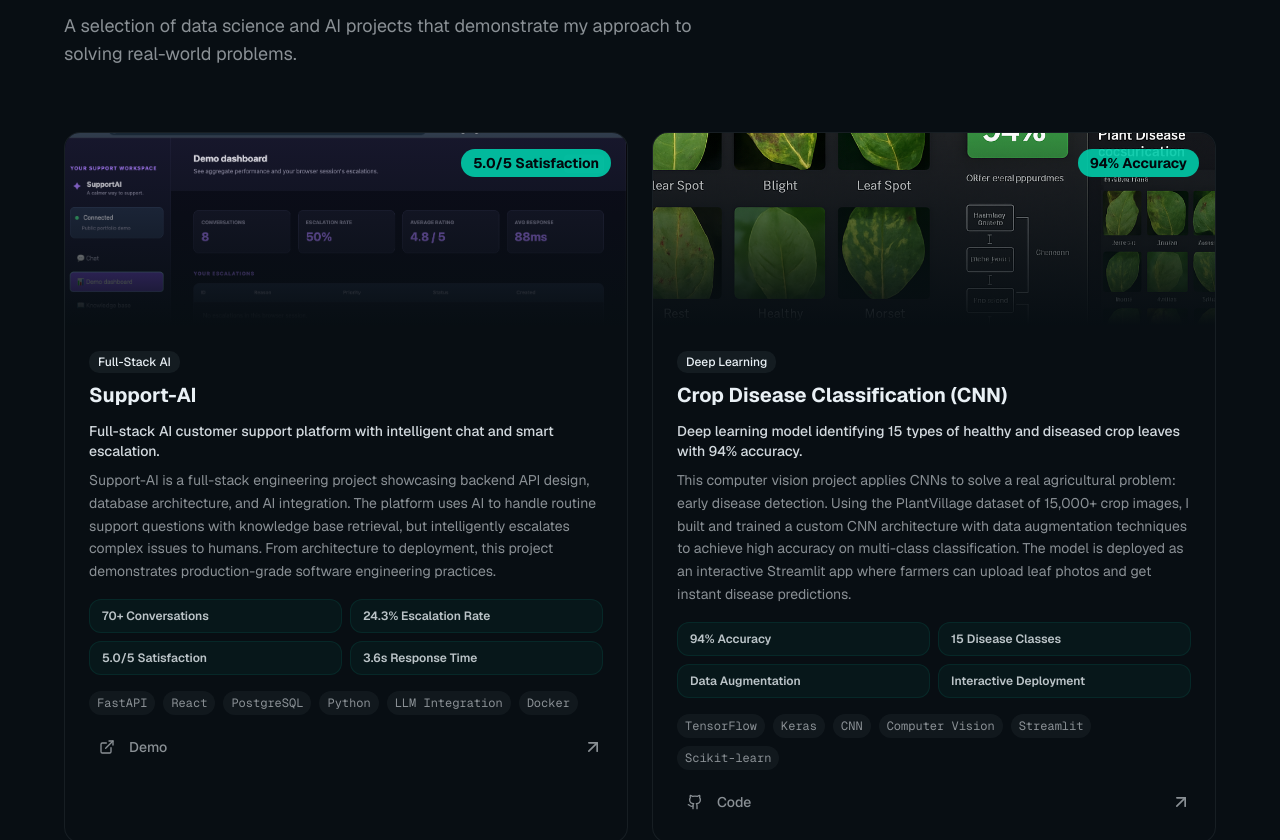
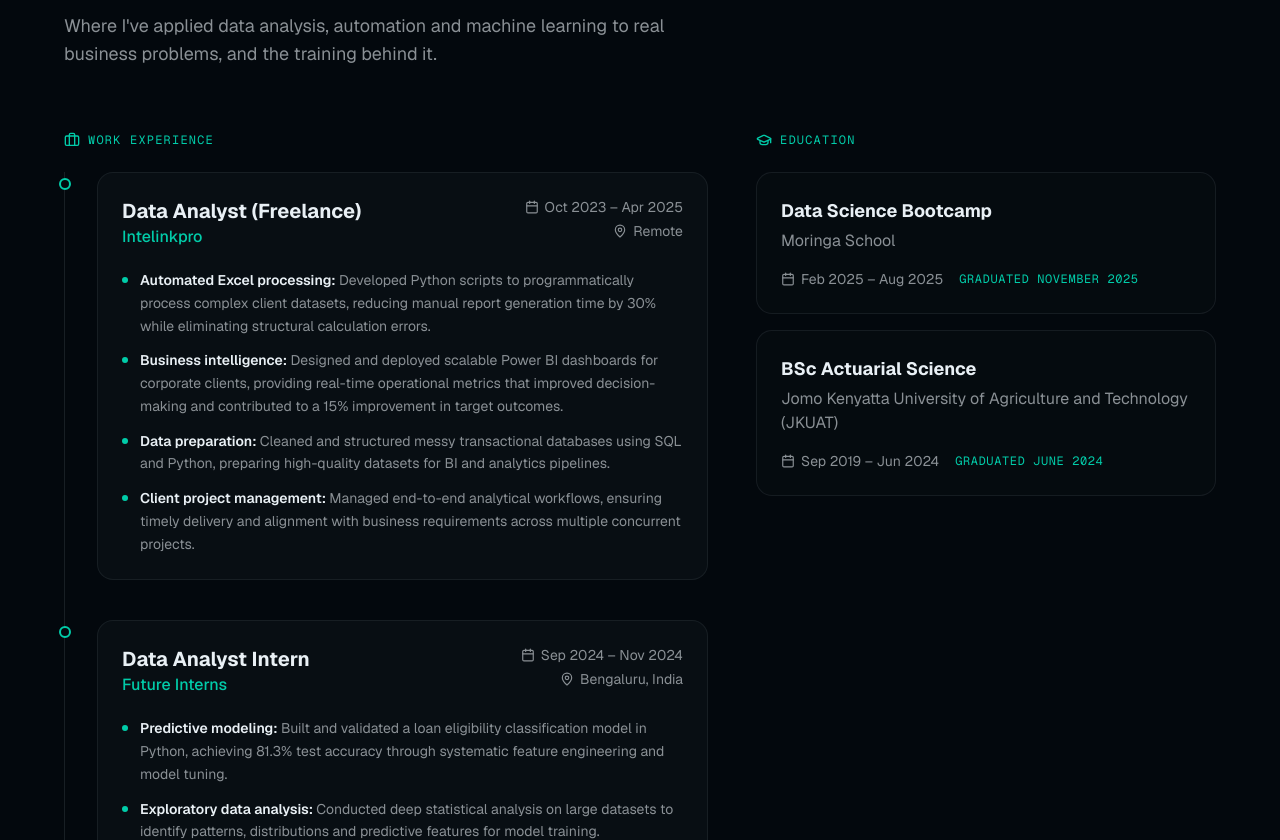
Before and after one commit to DianaMayalo/portfolio, a Next.js app: page / in a window 1280 px wide. Shown: the part 1960-2800 px from the top of the page. Built offline with nearby package versions, Linux system fonts and the light colour scheme; no server answers.

Commit message:
Add experience section, remove phone number, show hero map on mobile

```diff
--- a/app/card/page.tsx
+++ b/app/card/page.tsx
@@ -1,6 +1,6 @@
 'use client'
 
-import { Github, Linkedin, Mail, Phone, ArrowUpRight, Download } from 'lucide-react'
+import { Github, Linkedin, Mail, ArrowUpRight, Download } from 'lucide-react'
 import { Button } from '@/components/ui/button'
 import Link from 'next/link'
 import { site } from '@/lib/site'
@@ -29,11 +29,6 @@ const socials = [
     name: 'Email',
     href: 'mailto:dianamayalo28@gmail.com',
     icon: Mail,
-  },
-  {
-    name: 'Phone',
-    href: 'tel:+254799249060',
-    icon: Phone,
   },
 ]
 
@@ -93,8 +88,8 @@ export default function CardPage() {
                 <a
                   key={social.name}
                   href={social.href}
-                  target={social.name !== 'Phone' ? '_blank' : undefined}
-                  rel={social.name !== 'Phone' ? 'noopener noreferrer' : undefined}
+                  target="_blank"
+                  rel="noopener noreferrer"
                   className="w-10 h-10 rounded-full bg-muted flex items-center justify-center text-muted-foreground hover:text-primary hover:bg-primary/10 transition-colors"
                   aria-label={social.name}
                 >
--- a/app/page.tsx
+++ b/app/page.tsx
@@ -1,6 +1,7 @@
 import { SiteHeader } from '@/components/site-header'
 import { Hero } from '@/components/hero'
 import { SkillsGrid } from '@/components/skills-grid'
+import { Experience } from '@/components/experience'
 import { Projects } from '@/components/projects'
 import { Contact } from '@/components/contact'
 import { Footer } from '@/components/footer'
@@ -12,6 +13,7 @@ export default function Home() {
       <main id="main" tabIndex={-1} className="min-h-screen outline-none">
         <Hero />
         <SkillsGrid />
+        <Experience />
         <Projects />
         <Contact />
         <Footer />
--- a/components/contact.tsx
+++ b/components/contact.tsx
@@ -1,7 +1,7 @@
 'use client'
 
 import { useState } from 'react'
-import { Mail, Linkedin, Github, Phone, MapPin, Send } from 'lucide-react'
+import { Mail, Linkedin, Github, MapPin, Send } from 'lucide-react'
 import { Button } from '@/components/ui/button'
 import { Card } from '@/components/ui/card'
 
@@ -54,20 +54,6 @@ export function Contact() {
                 <div>
                   <p className="text-sm text-muted-foreground">Email</p>
                   <p className="font-medium group-hover:text-primary transition-colors">dianamayalo28@gmail.com</p>
-                </div>
-              </a>
-
-              {/* Phone */}
-              <a
-                href="tel:+254799249060"
-                className="flex items-center gap-4 p-4 rounded-lg hover:bg-card transition-colors group"
-              >
-                <div className="w-10 h-10 rounded-full bg-primary/10 flex items-center justify-center">
-                  <Phone className="w-5 h-5 text-primary" />
-                </div>
-                <div>
-                  <p className="text-sm text-muted-foreground">Phone</p>
-                  <p className="font-medium group-hover:text-primary transition-colors">+254 799 249 060</p>
                 </div>
               </a>
 
--- /dev/null
+++ b/components/experience.tsx
@@ -0,0 +1,178 @@
+import { Briefcase, GraduationCap, MapPin, Calendar } from 'lucide-react'
+
+type Role = {
+  title: string
+  organization: string
+  location: string
+  period: string
+  highlights: { label: string; text: string }[]
+}
+
+type Education = {
+  degree: string
+  school: string
+  period: string
+  note: string
+}
+
+const roles: Role[] = [
+  {
+    title: 'Data Analyst (Freelance)',
+    organization: 'Intelinkpro',
+    location: 'Remote',
+    period: 'Oct 2023 – Apr 2025',
+    highlights: [
+      {
+        label: 'Automated Excel processing',
+        text: 'Developed Python scripts to programmatically process complex client datasets, reducing manual report generation time by 30% while eliminating structural calculation errors.',
+      },
+      {
+        label: 'Business intelligence',
+        text: 'Designed and deployed scalable Power BI dashboards for corporate clients, providing real-time operational metrics that improved decision-making and contributed to a 15% improvement in target outcomes.',
+      },
+      {
+        label: 'Data preparation',
+        text: 'Cleaned and structured messy transactional databases using SQL and Python, preparing high-quality datasets for BI and analytics pipelines.',
+      },
+      {
+        label: 'Client project management',
+        text: 'Managed end-to-end analytical workflows, ensuring timely delivery and alignment with business requirements across multiple concurrent projects.',
+      },
+    ],
+  },
+  {
+    title: 'Data Analyst Intern',
+    organization: 'Future Interns',
+    location: 'Bengaluru, India',
+    period: 'Sep 2024 – Nov 2024',
+    highlights: [
+      {
+        label: 'Predictive modeling',
+        text: 'Built and validated a loan eligibility classification model in Python, achieving 81.3% test accuracy through systematic feature engineering and model tuning.',
+      },
+      {
+        label: 'Exploratory data analysis',
+        text: 'Conducted deep statistical analysis on large datasets to identify patterns, distributions and predictive features for model training.',
+      },
+      {
+        label: 'Dashboard development',
+        text: 'Translated complex sports performance metrics into interactive Power BI dashboards, enabling stakeholders to extract tactical insights and make data-driven decisions.',
+      },
+      {
+        label: 'Agile environment',
+        text: 'Executed iterative data sprints within agile workflows, collaborating with cross-functional teams to deliver rapid prototypes and insights.',
+      },
+    ],
+  },
+]
+
+const education: Education[] = [
+  {
+    degree: 'Data Science Bootcamp',
+    school: 'Moringa School',
+    period: 'Feb 2025 – Aug 2025',
+    note: 'Graduated November 2025',
+  },
+  {
+    degree: 'BSc Actuarial Science',
+    school: 'Jomo Kenyatta University of Agriculture and Technology (JKUAT)',
+    period: 'Sep 2019 – Jun 2024',
+    note: 'Graduated June 2024',
+  },
+]
+
+export function Experience() {
+  return (
+    <section id="experience" aria-labelledby="experience-heading" className="py-24 px-6">
+      <div className="max-w-6xl mx-auto">
+        <div className="mb-16">
+          <h2 id="experience-heading" className="text-3xl md:text-4xl font-bold mb-4">
+            Experience & Education
+          </h2>
+          <p className="text-muted-foreground text-lg max-w-2xl">
+            Where I&apos;ve applied data analysis, automation and machine learning to real business problems, and the
+            training behind it.
+          </p>
+        </div>
+
+        <div className="grid gap-12 lg:grid-cols-[1.4fr_1fr]">
+          {/* Work experience timeline */}
+          <div>
+            <h3 className="mb-6 flex items-center gap-2 font-mono text-xs uppercase tracking-widest text-primary">
+              <Briefcase className="h-4 w-4" aria-hidden="true" />
+              Work experience
+            </h3>
+
+            <ol className="relative border-l border-border/60 pl-8 space-y-10">
+              {roles.map((role) => (
+                <li key={`${role.organization}-${role.title}`} className="relative">
+                  <span
+                    aria-hidden="true"
+                    className="absolute -left-[2.35rem] top-1.5 h-3 w-3 rounded-full border-2 border-primary bg-background"
+                  />
+                  <article className="rounded-2xl border border-border/50 bg-card p-6 transition-colors hover:border-primary/40">
+                    <div className="flex flex-wrap items-start justify-between gap-x-6 gap-y-2">
+                      <div>
+                        <h4 className="text-xl font-bold">{role.title}</h4>
+                        <p className="text-primary font-medium">{role.organization}</p>
+                      </div>
+                      <div className="flex flex-col items-start gap-1 text-sm text-muted-foreground sm:items-end">
+                        <span className="inline-flex items-center gap-1.5">
+                          <Calendar className="h-3.5 w-3.5" aria-hidden="true" />
+                          {role.period}
+                        </span>
+                        <span className="inline-flex items-center gap-1.5">
+                          <MapPin className="h-3.5 w-3.5" aria-hidden="true" />
+                          {role.location}
+                        </span>
+                      </div>
+                    </div>
+
+                    <ul className="mt-5 space-y-3 text-sm leading-relaxed text-muted-foreground">
+                      {role.highlights.map((item) => (
+                        <li key={item.label} className="flex gap-3">
+                          <span aria-hidden="true" className="mt-2 h-1.5 w-1.5 shrink-0 rounded-full bg-primary" />
+                          <span>
+                            <span className="font-semibold text-foreground">{item.label}: </span>
+                            {item.text}
+                          </span>
+                        </li>
+                      ))}
+                    </ul>
+                  </article>
+                </li>
+              ))}
+            </ol>
+          </div>
+
+          {/* Education */}
+          <div>
+            <h3 className="mb-6 flex items-center gap-2 font-mono text-xs uppercase tracking-widest text-primary">
+              <GraduationCap className="h-4 w-4" aria-hidden="true" />
+              Education
+            </h3>
+
+            <ul className="space-y-4">
+              {education.map((item) => (
+                <li
+                  key={item.degree}
+                  className="rounded-2xl border border-border/50 bg-card/50 p-6 transition-colors hover:border-primary/40"
+                >
+                  <p className="text-lg font-bold">{item.degree}</p>
+                  <p className="mt-1 text-muted-foreground">{item.school}</p>
+                  <div className="mt-4 flex flex-wrap items-center gap-x-4 gap-y-1 text-sm text-muted-foreground">
+                    <span className="inline-flex items-center gap-1.5">
+                      <Calendar className="h-3.5 w-3.5" aria-hidden="true" />
+                      {item.period}
+                    </span>
+                    <span className="font-mono text-xs uppercase tracking-wider text-primary">{item.note}</span>
+                  </div>
+                </li>
+              ))}
+            </ul>
+          </div>
+        </div>
+      </div>
+    </section>
+  )
+}
--- a/components/hero.tsx
+++ b/components/hero.tsx
@@ -83,7 +83,7 @@ export function Hero() {
           </div>
         </div>
 
-        <HeroMap className="hidden lg:block" />
+        <HeroMap className="mx-auto lg:mx-0" />
       </div>
     </section>
   )
--- a/lib/site.ts
+++ b/lib/site.ts
@@ -1,8 +1,6 @@
 export const site = {
   name: 'Diana Mayalo',
   email: 'dianamayalo28@gmail.com',
-  phone: '+254 799 249 060',
-  phoneHref: 'tel:+254799249060',
   location: 'Nairobi, Kenya',
   github: 'https://github.com/dianamayalo',
   linkedin: 'https://www.linkedin.com/in/dianamayalo22/',
@@ -12,6 +10,7 @@ export const site = {
 /** Primary navigation. Absolute hashes so links work from /projects/* and /card too. */
 export const navItems = [
   { label: 'About', href: '/#about', id: 'about' },
+  { label: 'Experience', href: '/#experience', id: 'experience' },
   { label: 'Projects', href: '/#projects', id: 'projects' },
   { label: 'Contact', href: '/#contact', id: 'contact' },
 ] as const
```
